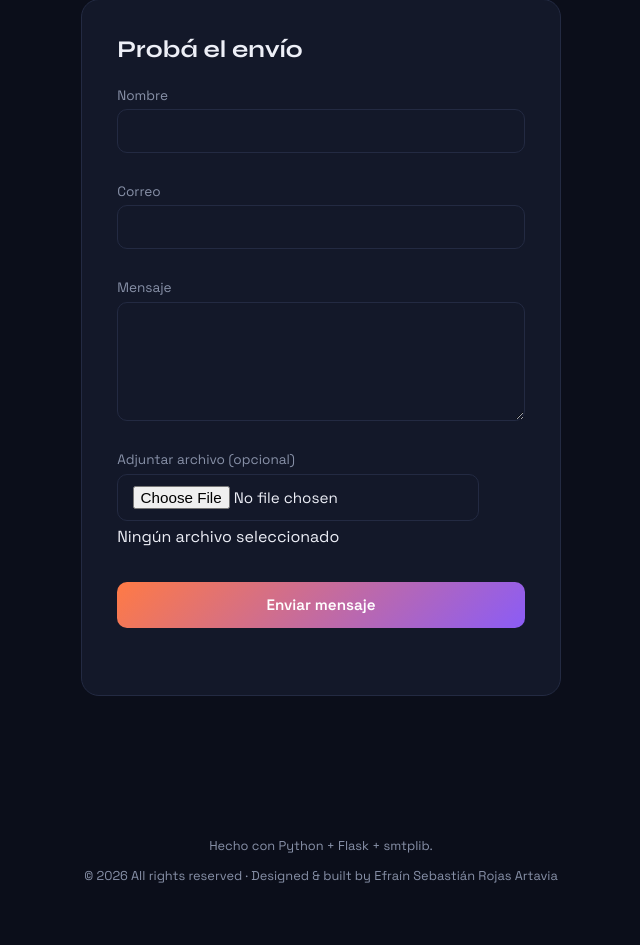
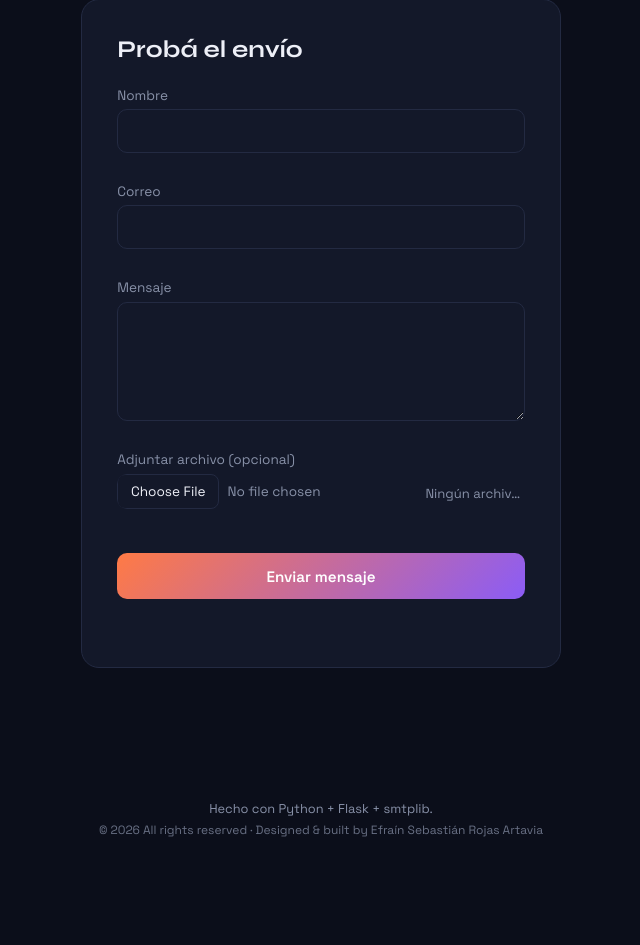
Before and after one commit to efrabuilder/Contact_mailer, a Flask app: page / in a window 1280 px wide. Shown: the part 774-1719 px from the top of the page, without its empty margins (319-959 px from the left). After the commit the page ends 1611 px from the top, so only its background shows below. Run offline with Flask 3, Linux system fonts and the light colour scheme.

Commit message:
Add styles for file input and contact card

```diff
--- a/static/style.css
+++ b/static/style.css
@@ -207,6 +207,41 @@ main { max-width: 1080px; margin: 0 auto; padding: 2rem; }
   margin-bottom: 0.7rem;
 }
 
+.file-input-row {
+  display: flex;
+  align-items: center;
+  gap: 0.7rem;
+  margin-bottom: 0.3rem;
+}
+
+.contact-card input[type="file"] {
+  border: none;
+  padding: 0;
+  flex-shrink: 0;
+  color: var(--muted);
+  font-size: 0.85rem;
+}
+
+.contact-card input[type="file"]::file-selector-button {
+  background: var(--card);
+  border: 1px solid var(--card-border);
+  color: var(--text);
+  border-radius: 8px;
+  padding: 0.5rem 0.8rem;
+  font-family: var(--font-body);
+  font-size: 0.85rem;
+  cursor: pointer;
+  margin-right: 0.5rem;
+}
+
+.file-name {
+  font-size: 0.82rem;
+  color: var(--muted);
+  overflow: hidden;
+  text-overflow: ellipsis;
+  white-space: nowrap;
+}
+
 .honeypot {
   position: absolute;
   left: -9999px;
@@ -250,6 +285,13 @@ footer {
   padding: 2rem 0 3rem;
 }
 
+footer p { margin: 0.3rem 0; }
+
+footer .copyright {
+  font-size: 0.75rem;
+  opacity: 0.75;
+}
+
 @media (max-width: 760px) {
   .hero { grid-template-columns: 1fr; }
   .pipeline { order: -1; max-width: 220px; margin: 0 auto; }
```
